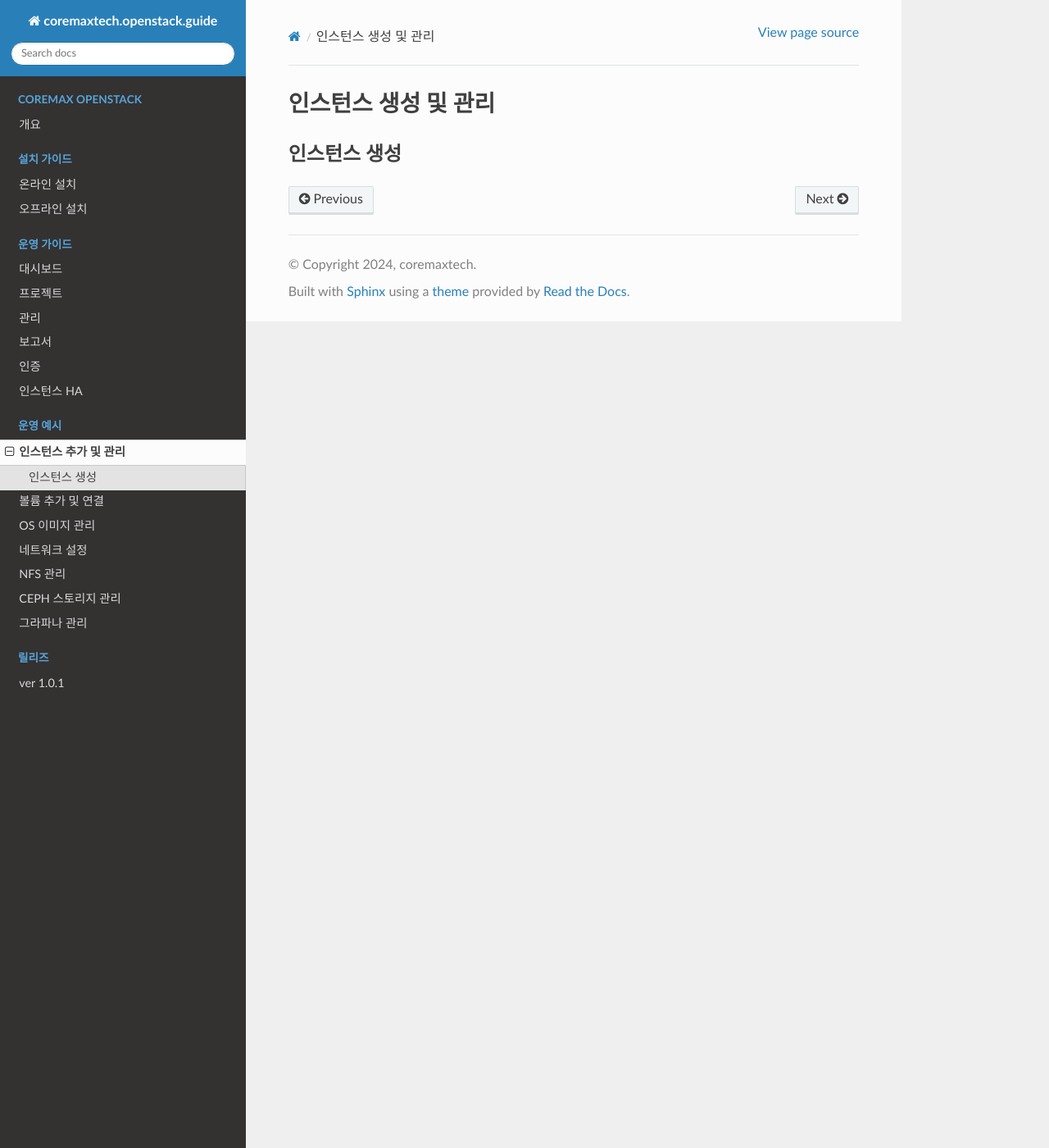
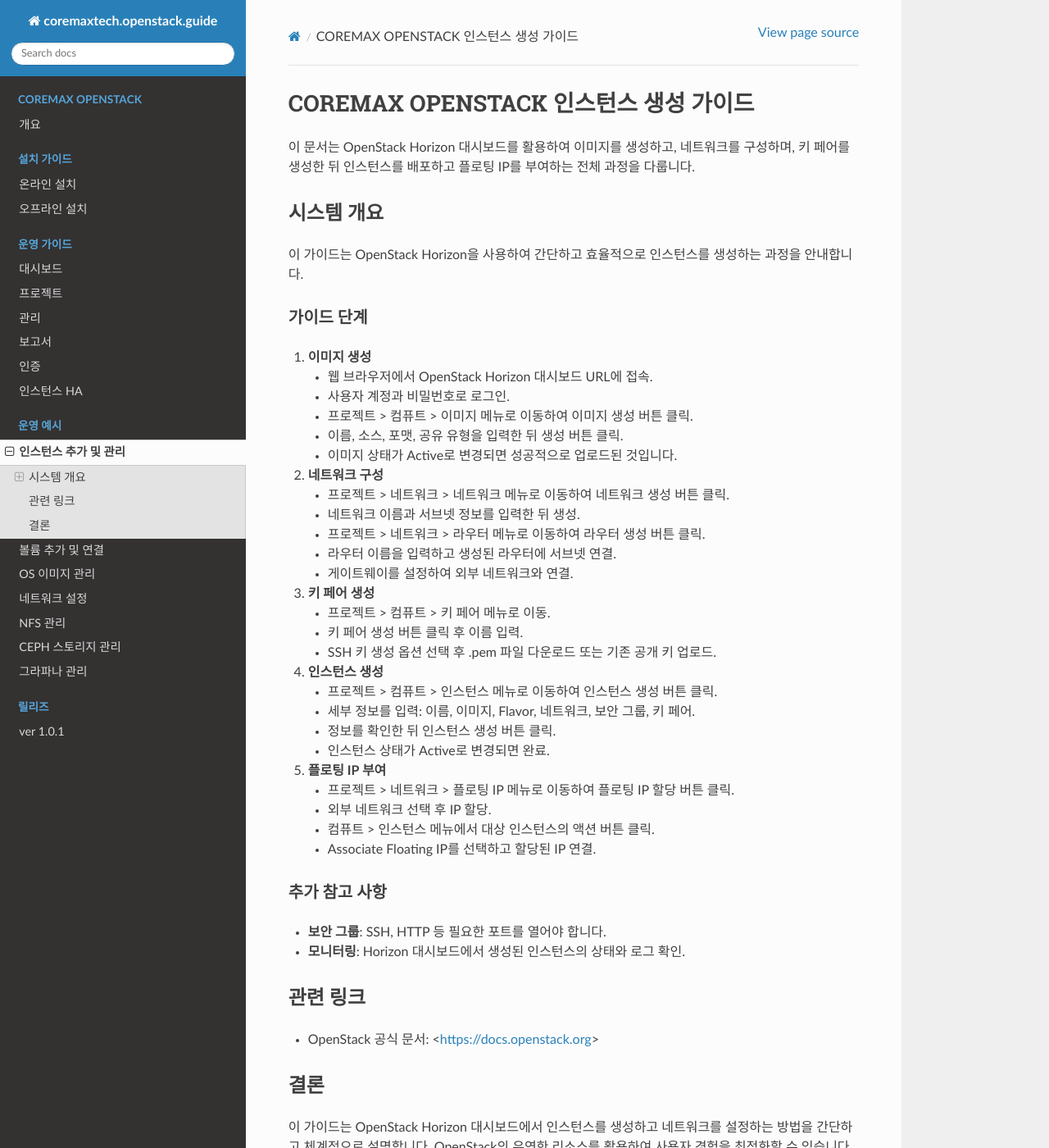
Before and after one commit to hoonhee92/install_tutorial.ver-0.1, a Sphinx documentation site: the page built from docs/source/example/instance-up.rst, in a window 1280 px wide and 1400 px high. Shown: the whole window at 82% size. Built offline with Sphinx 7.4.7 and the Read the Docs theme 3.1.0, drawn with Linux system fonts in a browser that asks for light colours; some of the changed text lies outside the part shown.

Commit message:
Update instance-up.rst
인스턴스 사용자 가이드 작성

```diff
--- a/docs/source/example/instance-up.rst
+++ b/docs/source/example/instance-up.rst
@@ -1,6 +1,77 @@
-인스턴스 생성 및 관리
-=====================
+COREMAX OPENSTACK 인스턴스 생성 가이드
+=====================================
+
+이 문서는 OpenStack Horizon 대시보드를 활용하여 이미지를 생성하고, 네트워크를 구성하며, 키 페어를 생성한 뒤 인스턴스를 배포하고 플로팅 IP를 부여하는 전체 과정을 다룹니다.
+
+시스템 개요
+------------
+이 가이드는 OpenStack Horizon을 사용하여 간단하고 효율적으로 인스턴스를 생성하는 과정을 안내합니다.
+
+가이드 단계
+~~~~~~~~~~~~
+
+1. **이미지 생성**
+
+   - 웹 브라우저에서 OpenStack Horizon 대시보드 URL에 접속.
+
+   - 사용자 계정과 비밀번호로 로그인.
+
+   - 프로젝트 > 컴퓨트 > 이미지 메뉴로 이동하여 이미지 생성 버튼 클릭.
+
+   - 이름, 소스, 포맷, 공유 유형을 입력한 뒤 생성 버튼 클릭.
+
+   - 이미지 상태가 Active로 변경되면 성공적으로 업로드된 것입니다.
+
+2. **네트워크 구성**
+
+   - 프로젝트 > 네트워크 > 네트워크 메뉴로 이동하여 네트워크 생성 버튼 클릭.
+
+   - 네트워크 이름과 서브넷 정보를 입력한 뒤 생성.
+
+   - 프로젝트 > 네트워크 > 라우터 메뉴로 이동하여 라우터 생성 버튼 클릭.
+
+   - 라우터 이름을 입력하고 생성된 라우터에 서브넷 연결.
+
+   - 게이트웨이를 설정하여 외부 네트워크와 연결.
+
+3. **키 페어 생성**
+
+   - 프로젝트 > 컴퓨트 > 키 페어 메뉴로 이동.
+
+   - 키 페어 생성 버튼 클릭 후 이름 입력.
+
+   - SSH 키 생성 옵션 선택 후 .pem 파일 다운로드 또는 기존 공개 키 업로드.
+
+4. **인스턴스 생성**
+
+   - 프로젝트 > 컴퓨트 > 인스턴스 메뉴로 이동하여 인스턴스 생성 버튼 클릭.
+
+   - 세부 정보를 입력: 이름, 이미지, Flavor, 네트워크, 보안 그룹, 키 페어.
+
+   - 정보를 확인한 뒤 인스턴스 생성 버튼 클릭.
+
+   - 인스턴스 상태가 Active로 변경되면 완료.
+
+5. **플로팅 IP 부여**
+
+   - 프로젝트 > 네트워크 > 플로팅 IP 메뉴로 이동하여 플로팅 IP 할당 버튼 클릭.
+
+   - 외부 네트워크 선택 후 IP 할당.
+
+   - 컴퓨트 > 인스턴스 메뉴에서 대상 인스턴스의 액션 버튼 클릭.
+
+   - Associate Floating IP를 선택하고 할당된 IP 연결.
 
 
-인스턴스 생성
-------------
+추가 참고 사항
+~~~~~~~~~~~~
+- **보안 그룹**: SSH, HTTP 등 필요한 포트를 열어야 합니다.
+- **모니터링**: Horizon 대시보드에서 생성된 인스턴스의 상태와 로그 확인.
+
+관련 링크
+----------
+- OpenStack 공식 문서: <https://docs.openstack.org>
+
+결론
+-----
+이 가이드는 OpenStack Horizon 대시보드에서 인스턴스를 생성하고 네트워크를 설정하는 방법을 간단하고 체계적으로 설명합니다. OpenStack의 유연한 리소스를 활용하여 사용자 경험을 최적화할 수 있습니다.
```
